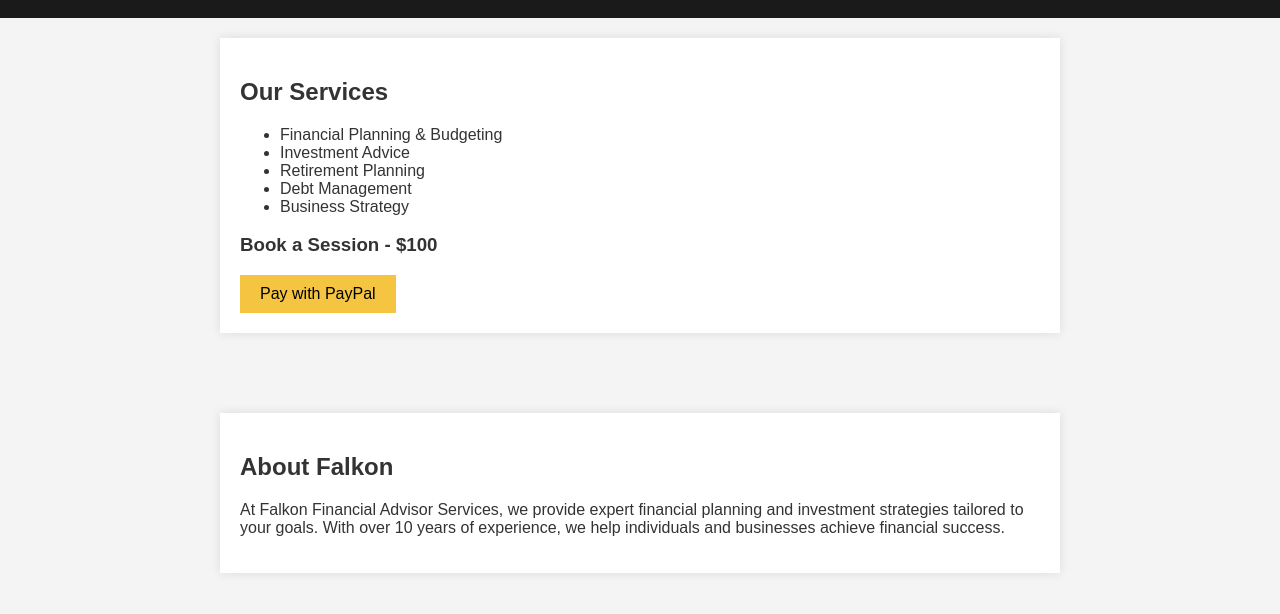
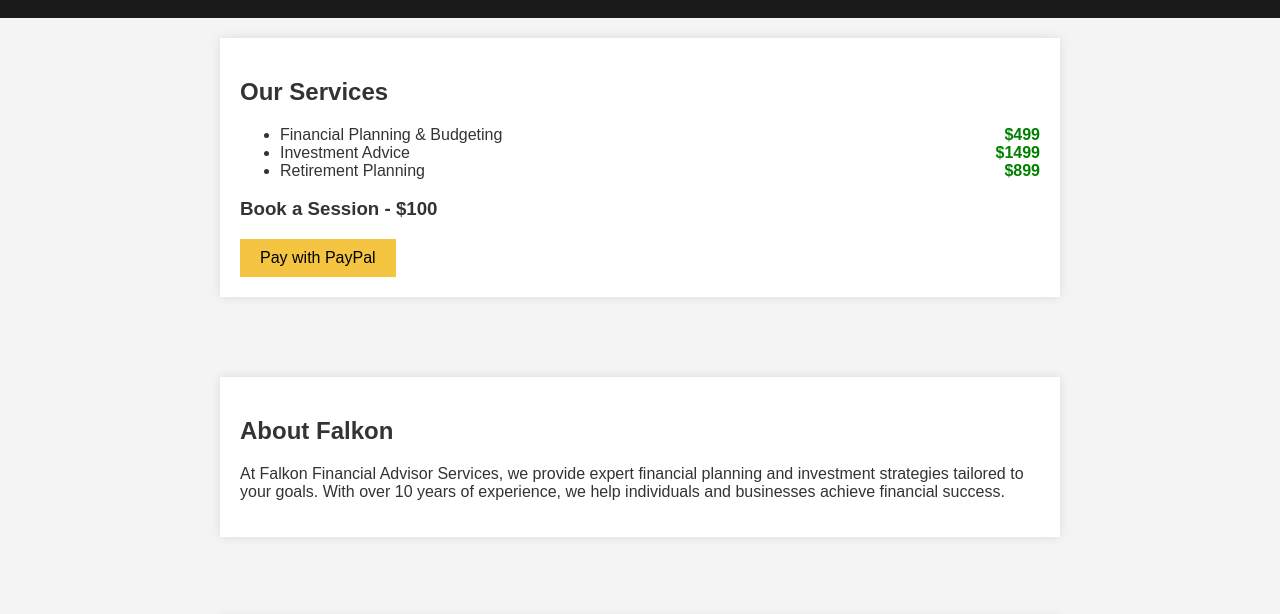
Before and after one commit to Falkon-Financial/Falkon, a plain HTML site: page index.html in a window 1280 px wide. Shown: the part 120-734 px from the top of the page. Drawn offline with Linux system fonts and the light colour scheme.

Commit message:
Add files via upload

```diff
--- a/index.html
+++ b/index.html
@@ -31,6 +31,11 @@
       padding: 10px 20px; border: none;
       cursor: pointer; font-size: 16px;
     }
+    .price {
+      float: right;
+      color: green;
+      font-weight: bold;
+    }
     footer {
       text-align: center; padding: 20px;
       background: #1a1a1a; color: #f5c542;
@@ -51,11 +56,9 @@
 <section id="services" class="services">
   <h2>Our Services</h2>
   <ul>
-    <li>Financial Planning & Budgeting</li>
-    <li>Investment Advice</li>
-    <li>Retirement Planning</li>
-    <li>Debt Management</li>
-    <li>Business Strategy</li>
+    <li>Financial Planning & Budgeting <span class="price">$499</span></li>
+    <li>Investment Advice <span class="price">$1499</span></li>
+    <li>Retirement Planning <span class="price">$899</span></li>
   </ul>
   <h3>Book a Session - $100</h3>
   <!-- PayPal Payment Button -->
```
